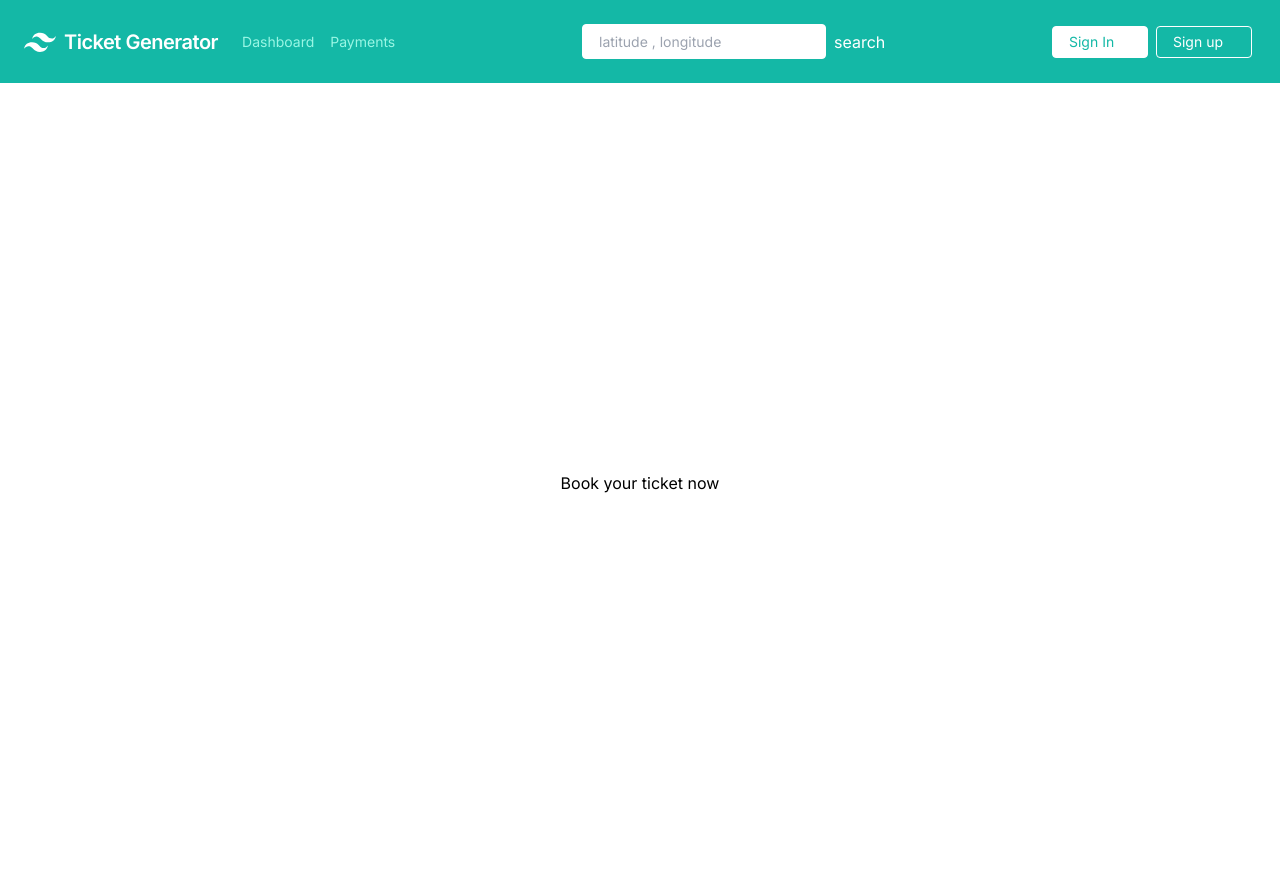
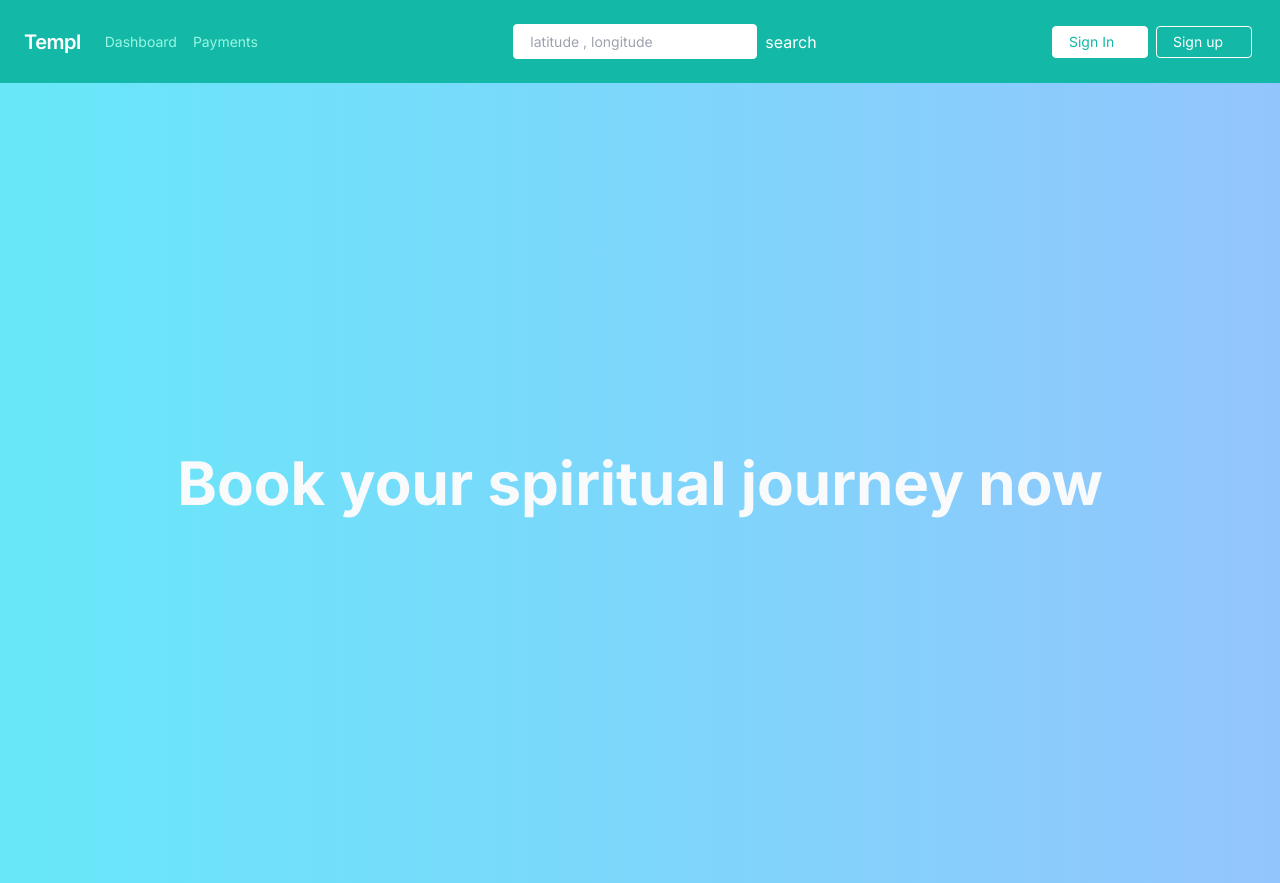
Before and after one commit to AMalfez/CodeWithCoders, a Next.js app in the folder frontend/: page / in a window 1280 px wide. Built offline with nearby package versions, Linux system fonts and the light colour scheme.

Commit message:
made some ui changes

```diff
--- a/frontend/src/app/page.js
+++ b/frontend/src/app/page.js
@@ -9,9 +9,9 @@ export default function Home() {
   return (
     <main className="min-h-screen">
       <Navigation />
-      <div className="w-screen h-screen">
+      <div className="w-screen h-screen bg-gradient-to-r from-cyan-300 to-blue-300">
         <div className="w-full h-full flex flex-row justify-center items-center text-white p-0">
-          <div className="text-black">Book your ticket now</div>
+          <div className="text-6xl text-slate-50 font-bold">Book your spiritual journey now</div>
         </div>
       </div>
     </main>
--- /dev/null
+++ b/frontend/src/components/CheckoutBtn.js
@@ -0,0 +1,9 @@
+import React from 'react'
+
+function CheckoutBtn() {
+  return (
+    <div>CheckoutBtn</div>
+  )
+}
+
+export default CheckoutBtn
--- a/frontend/src/components/navbar.js
+++ b/frontend/src/components/navbar.js
@@ -54,17 +54,8 @@ function Navbar() {
   return (
     <nav className="flex items-center justify-between flex-wrap bg-teal-500 p-6">
       <div className="flex items-center flex-shrink-0 text-white mr-6">
-        <svg
-          className="fill-current h-8 w-8 mr-2"
-          width="54"
-          height="54"
-          viewBox="0 0 54 54"
-          xmlns="http://www.w3.org/2000/svg"
-        >
-          <path d="M13.5 22.1c1.8-7.2 6.3-10.8 13.5-10.8 10.8 0 12.15 8.1 17.55 9.45 3.6.9 6.75-.45 9.45-4.05-1.8 7.2-6.3 10.8-13.5 10.8-10.8 0-12.15-8.1-17.55-9.45-3.6-.9-6.75.45-9.45 4.05zM0 38.3c1.8-7.2 6.3-10.8 13.5-10.8 10.8 0 12.15 8.1 17.55 9.45 3.6.9 6.75-.45 9.45-4.05-1.8 7.2-6.3 10.8-13.5 10.8-10.8 0-12.15-8.1-17.55-9.45-3.6-.9-6.75.45-9.45 4.05z" />
-        </svg>
         <span className="font-semibold text-xl tracking-tight">
-          Ticket Generator
+          Templ
         </span>
       </div>
       <div className="block lg:hidden">
```
